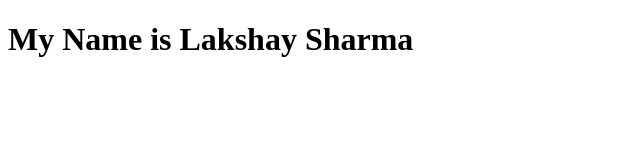
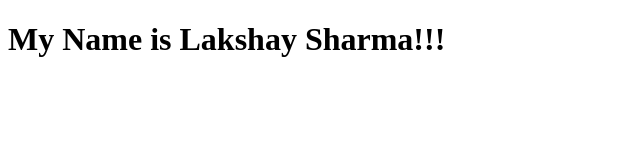
Before and after one commit to Lakshay53/first-proj, a plain HTML site: page index.html in a window 1280 px wide. Shown: the full height of the page, 0-640 px from the left. Drawn offline with Linux system fonts and the light colour scheme.

Commit message:
add exclamation marks

```diff
--- a/index.html
+++ b/index.html
@@ -7,6 +7,6 @@
     <title>Document</title>
 </head>
 <body>
-    <h1>My Name is Lakshay Sharma</h1>
+    <h1>My Name is Lakshay Sharma!!!</h1>
 </body>
 </html>
```
